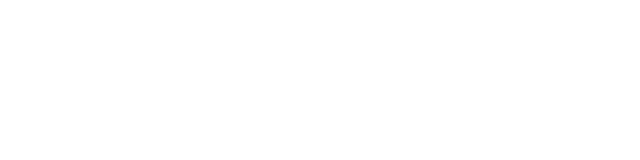
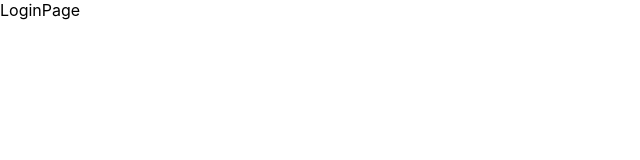
Before and after one commit to Ben-Imad/crazee-burger, a React (Create React App) app: page / in a window 1280 px wide. Shown: the top 160 px of the page, without its empty margins (0-640 px from the left). Built offline with nearby package versions, Linux system fonts and the light colour scheme.

Commit message:
✨ F01: LOGIN > Create LoginPage

```diff
--- a/src/App.js
+++ b/src/App.js
@@ -1,22 +1,7 @@
-import { useState } from "react"
+import LoginPage from "./components/pages/LoginPage"
 
 function App() {
-  // state (état, données)
-  const [prenom, setPrenom] = useState("");
-
-
-  // comportements
-  const handlePrenomChange = (event) => {
-
-  }
-  const handleSubmit = (event) => {
-
-  }
-
-  // affichage (render)
-  return <>
-
-  </>
+  return <LoginPage/>
 }
 
 export default App
--- /dev/null
+++ b/src/components/pages/LoginPage.js
@@ -0,0 +1,7 @@
+import React from 'react'
+
+export default function LoginPage() {
+    return (
+        <div>LoginPage</div>
+    )
+}
```
